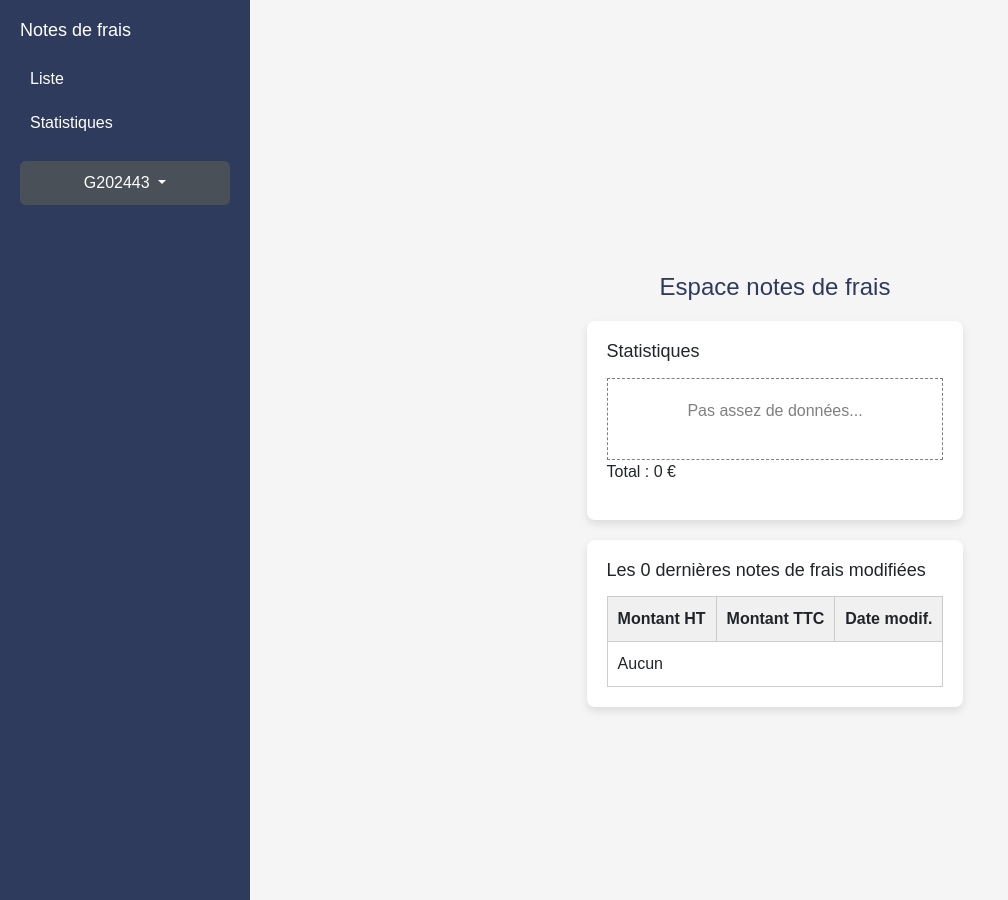
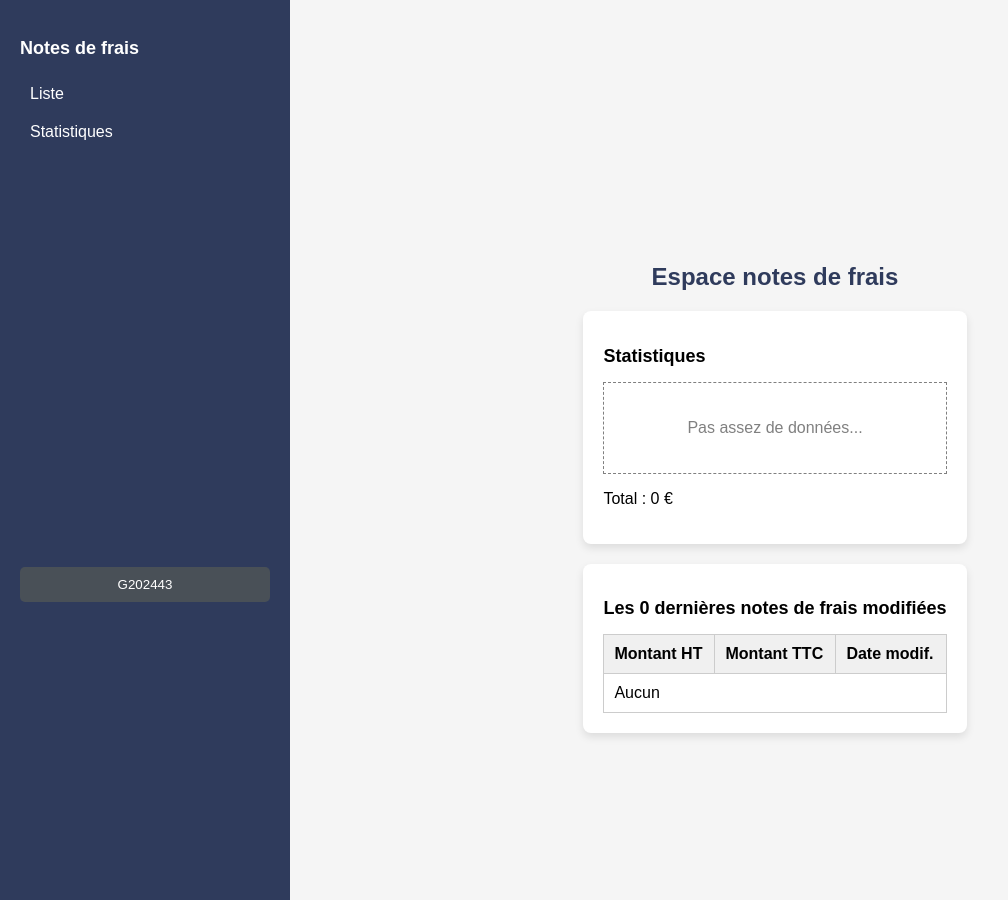
Before and after one commit to V5lMG/SAE_S4.D.01-Doli-PLUS, a PHP site: page /doli_plus/views/vuErwan/gestion_note_frais.html in a window 1280 px wide. Shown: the whole page, without its empty margins (0-1008 px from the left). Run offline with PHP 8.4, Linux system fonts and the light colour scheme.

Commit message:
Mise en place de la side bar pour la gestion des notes de frais

```diff
--- a/doli_plus/static/css/styles.css
+++ b/doli_plus/static/css/styles.css
@@ -392,3 +392,7 @@ th {
     padding: 10px;
     border-radius: 5px;
 }
+
+.btnEnBas {
+    margin-top: 400px;
+}
--- a/doli_plus/views/vuErwan/gestion_note_frais.html
+++ b/doli_plus/views/vuErwan/gestion_note_frais.html
@@ -4,13 +4,10 @@
     <meta charset="UTF-8">
     <meta name="viewport" content="width=device-width, initial-scale=1.0">
     <title>Gestion des Notes de Frais</title>
-    <!-- Bootstrap CSS -->
-    <link rel="stylesheet" href="https://cdn.jsdelivr.net/npm/bootstrap@5.3.3/dist/css/bootstrap.min.css">
+    <!-- CSS -->
+    <link rel="stylesheet" href="../../static/css/styles.css">
     <!-- FontAwesome -->
     <link rel="stylesheet" href="https://cdnjs.cloudflare.com/ajax/libs/font-awesome/6.5.1/css/all.min.css">
-    <!-- CSS -->
-    <link rel="stylesheet" href="../../static/css/styles.css">
-
 </head>
 <body>
 
@@ -21,8 +18,8 @@
             <li>Liste</li>
             <li>Statistiques</li>
         </ul>
-        <div class="dropdown d-none d-md-block">
-            <button class="rounded dropdown-toggle custom-dropdown-toggle"
+        <div class="dropdown d-md-block ">
+            <button class="rounded dropdown-toggle custom-dropdown-toggle btnEnBas"
                     type="button" id="menuDeroulantPage" data-bs-toggle="dropdown" aria-expanded="false">
                 G202443
             </button>
```
Also changed, not shown: doli_plus/views/vuErwan/facturation.html (+3 -12 lines).
